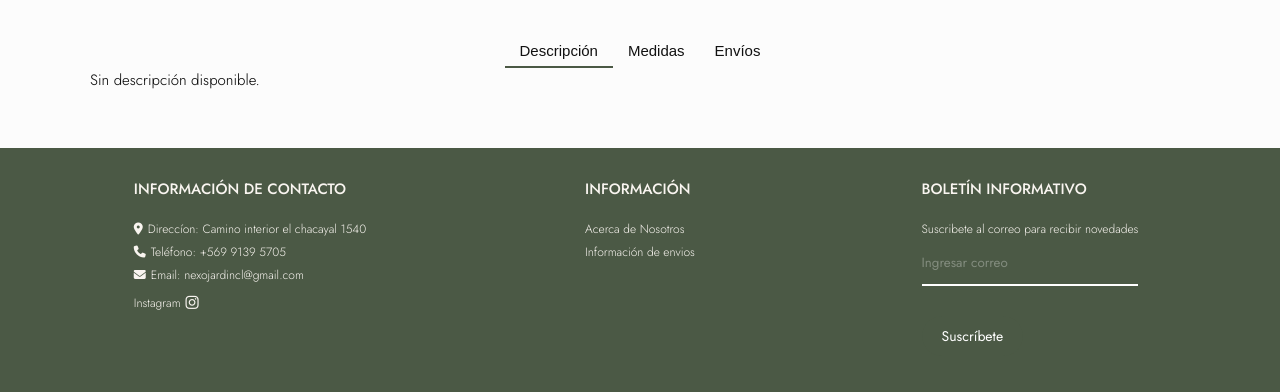
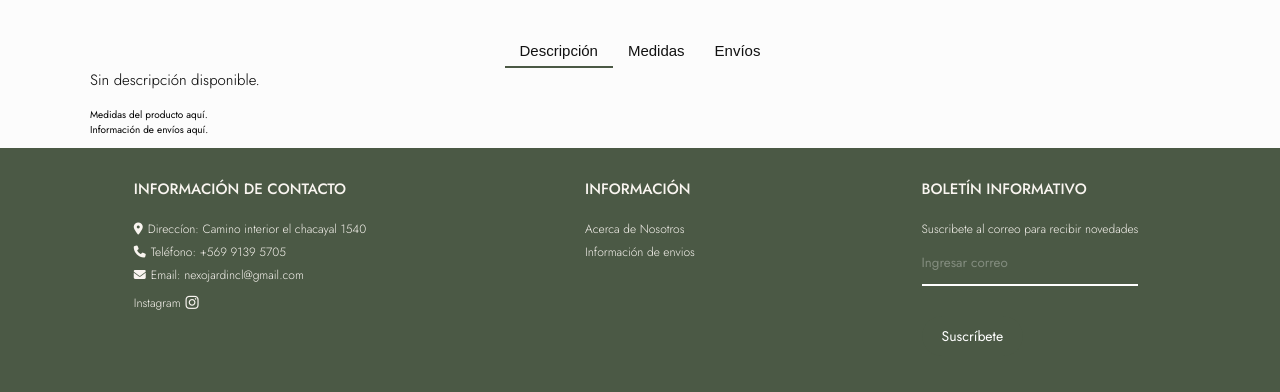
Before and after one commit to JustinM2003/NexoJardin, a Django app: page /producto/1/ in a window 1280 px wide. Shown: the part 809-1201 px from the top of the page. Run offline with Django 5.2, Linux system fonts and the light colour scheme; data comes from the database, SQL or seed files in the repository.

Commit message:
Update detalle_producto.html

```diff
--- a/pages/templates/pages/detalle_producto.html
+++ b/pages/templates/pages/detalle_producto.html
@@ -40,10 +40,10 @@
                 <div class="detalle-producto-descripcion">Sin descripción disponible.</div>
             {% endif %}
         </div>
-        <div class="detalle-tab-panel" id="tab-medidas" style="display:none;">
+        <div class="detalle-tab-panel" id="tab-medidas">
             <div class="detalle-producto-medidas">Medidas del producto aquí.</div>
         </div>
-        <div class="detalle-tab-panel" id="tab-envios" style="display:none;">
+        <div class="detalle-tab-panel" id="tab-envios">
             <div class="detalle-producto-envios">Información de envíos aquí.</div>
         </div>
     </div>
```
